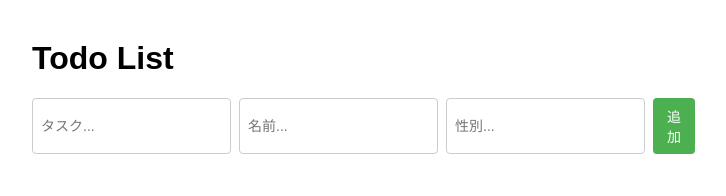
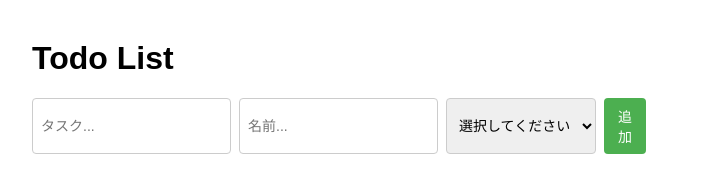
Before and after one commit to ITU-TKG/go_project, a React (Create React App) app in the folder React_pro/my_react_app/: page / in a window 1280 px wide. Shown: the top 196 px of the page, without its empty margins (308-1034 px from the left). Built offline with nearby package versions, Linux system fonts and the light colour scheme; no server answers.

Commit message:
checkbox jender changed

```diff
--- a/React_pro/my_react_app/src/App.js
+++ b/React_pro/my_react_app/src/App.js
@@ -70,12 +70,16 @@ function App() {
             placeholder="名前..."
             style={{ ...styles.input, flex: 1 }}
           />
-          <input
+          <select
             value={newTodo.jender}
             onChange={e => setNewTodo({ ...newTodo, jender: e.target.value })}
-            placeholder="性別..."
-            style={{ ...styles.input, flex: 1 }}
-          />
+            style={styles.input}
+          >
+            <option value="">選択してください</option>
+            <option value="男性">男性</option>
+            <option value="女性">女性</option>
+            <option value="無回答">無回答</option>
+          </select>
           <button onClick={addTodo} style={{ ...styles.btn, background: '#4CAF50', color: 'white' }}>追加</button>
         </div>
       </section>
@@ -87,6 +91,7 @@ function App() {
           {todos.map(t => (
             <li key={t.id} style={styles.listItem}>
               {editingTodo?.id === t.id ? (
+                // 編集モード
                 <>
                   <input
                     value={editingTodo.title}
@@ -99,15 +104,20 @@ function App() {
                     onChange={e => setEditingTodo({ ...editingTodo, name: e.target.value })}
                     style={styles.input}
                   />
-                  <input
+                  <select
                     value={editingTodo.jender}
                     onChange={e => setEditingTodo({ ...editingTodo, jender: e.target.value })}
                     style={styles.input}
-                  />
+                  >
+                    <option value="男性">男性</option>
+                    <option value="女性">女性</option>
+                    <option value="無回答">無回答</option>
+                  </select>
                   <button onClick={saveTodo} style={{ ...styles.btn, background: '#2196F3', color: 'white' }}>保存</button>
                   <button onClick={() => setEditingTodo(null)} style={{ ...styles.btn, background: '#9E9E9E', color: 'white' }}>キャンセル</button>
                 </>
               ) : (
+                // 表示モード
                 <>
                   <input type="checkbox" checked={t.done} onChange={() => toggleTodo(t)} />
                   <span style={{ flex: 1, textDecoration: t.done ? 'line-through' : 'none', color: t.done ? '#999' : '#000' }}>
```
Also changed, not shown: 1 other file (tests, documents, lock files or other folders).
